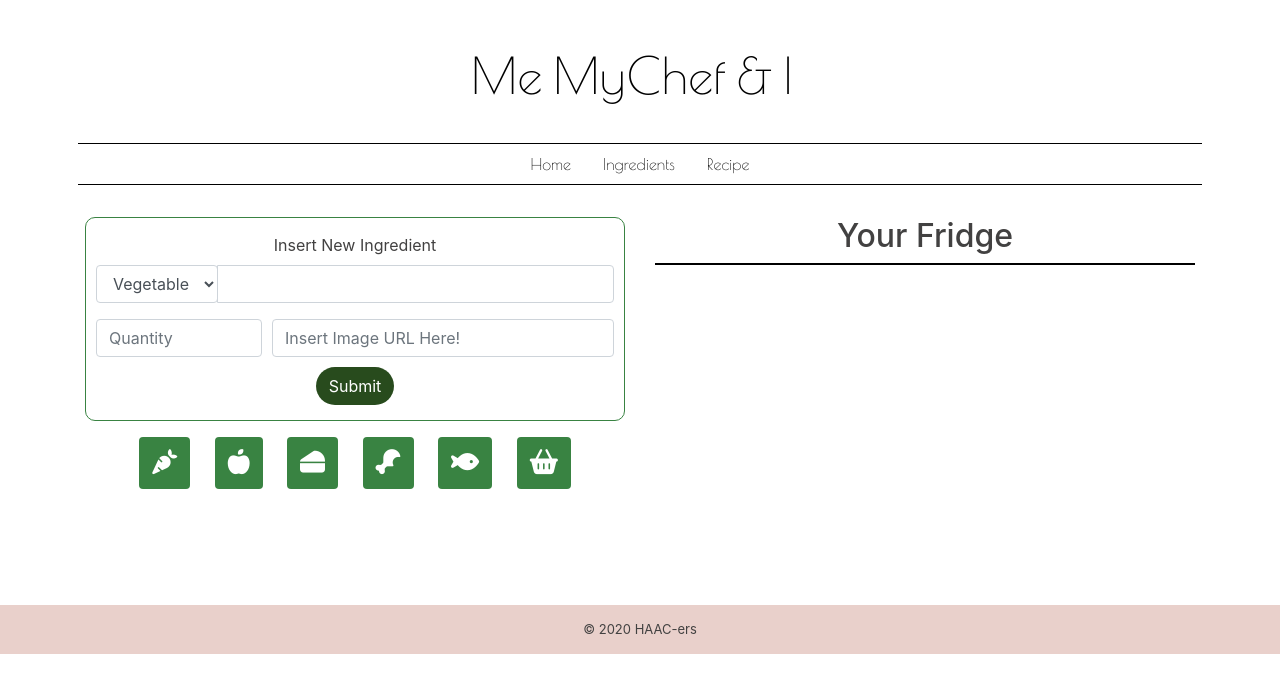
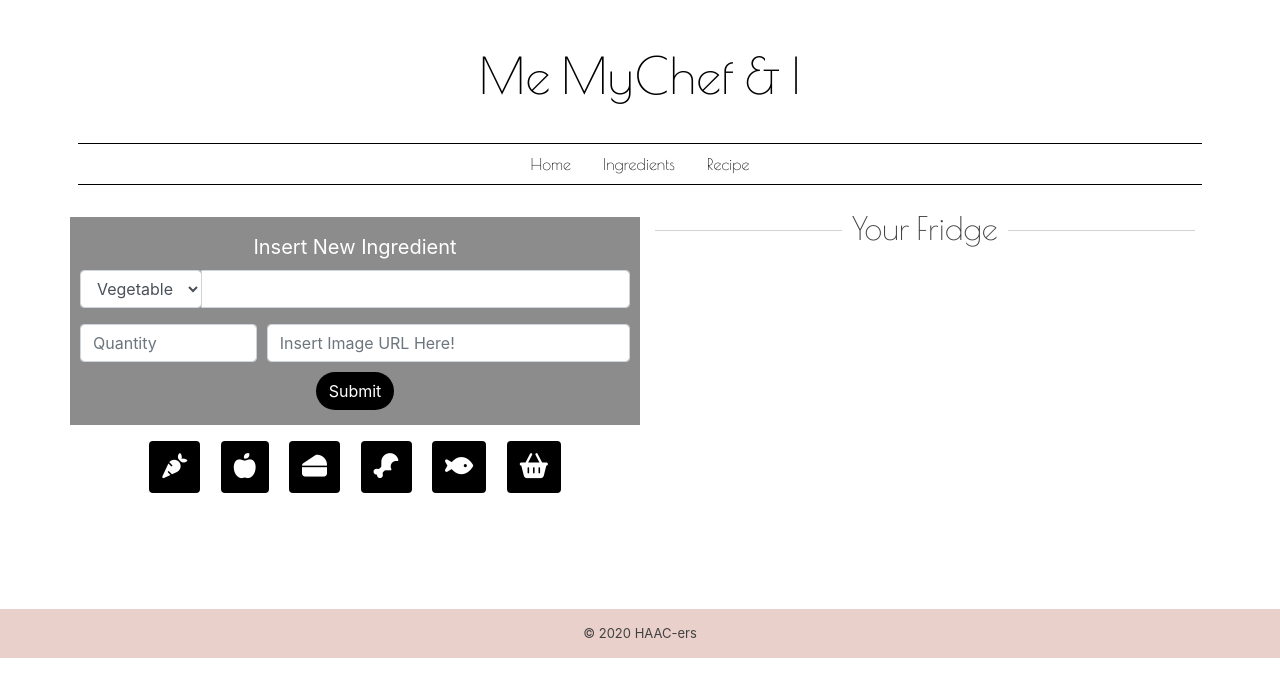
Before and after one commit to tndus604/Me-My-Chef-and-I, a website: page public/fridge.html in a window 1280 px wide. Drawn offline with nearby package versions, Linux system fonts and the light colour scheme; no server answers.

Commit message:
updated styles in fridge.html

```diff
--- a/public/assets/script.js
+++ b/public/assets/script.js
@@ -24,10 +24,10 @@ async function itemList( category='' ) {
     itemList.forEach( function(data) {
         renderItem.innerHTML += `
         <div class="col-4">
-        <button class="btn" onclick="addToFridge(this)" id="${data.id}" name="${data.item}" is_rotten="${data.is_rotten}">
+        <a class="btn" onclick="addToFridge(this)" id="${data.id}" name="${data.item}" is_rotten="${data.is_rotten}">
         <img src="${data.image_url}" style="height: 70px; border-radius: 50%;">
         <p>${data.item}</p>
-        </button>
+        </a>
         </div>
         `
     })
@@ -70,7 +70,7 @@ async function displayFridgeList (){
         renderFridge.innerHTML += `
 		<div class="col-4">
 			<img src="${data.image_url}" style="height: 70px; border-radius: 50%;">
-			<p>${data.item}</p><button class="btn btn-danger" onclick="removeItem(${data.id})"><i class="fa fa-trash"></i></button>
+			<p>${data.item} <button class="delete-btn" onclick="removeItem(${data.id})"><i class="fa fa-trash"></i></button></p>
 		</div>
     `
     })
--- a/public/assets/style.css
+++ b/public/assets/style.css
@@ -25,17 +25,21 @@ footer {
     position: relative;
 }
 
-a, a:hover {
+.nav {
+    width: 100%;
+}
+
+.navbar-brand, .nav-link, .navbar-brand:hover, .nav-link:hover{
     text-decoration : none;
     color: black;
 }
 
-ul {
-    width: 90%;
+.navbar-brand{
+    margin-right: 0;
 }
+
 .nav-link:hover{
     background: rgb(211, 209, 209);
-    color: black;
 }
 
 .title-logo{
@@ -43,12 +47,12 @@ ul {
     font-family: 'Poiret One', cursive;
     font-size: 30px;
 }
+
 nav {
     background-color: white;
     font-family: 'Poiret One', cursive;
     overflow: hidden;
     position: fixed;
-    /* top: 0; */
     width: 100%;
 }
 
@@ -66,11 +70,6 @@ nav {
     padding-top:13%;
 }
 
-
-/* .main-menu {
-    padding-top: 70px;
-} */
-
 .contentImg {
     height: 250px;
 }
@@ -81,46 +80,105 @@ nav {
 
 /* FRIDGE.html */
 .ingredient-input {
-    background-color: white;
     padding: 15px 10px;
-    border: 1px solid rgb(57,131,066);
-    border-radius: 10px;
+    background: rgb(141, 140, 140);
+}
+
+.input-title{
+    color: white;
+    font-size: 20px;
 }
 
 .submitIngreBtn {
-    background: rgb(40,75,29);
+    background: rgb(0, 0, 0);
     color: white;
     border-radius: 2rem;
     margin-top: 10px;
 }
 
-.vegi-btn, .category-btn{
-    background: rgb(57,131,066);
+.submitIngreBtn:hover {
+    background: rgb(233, 208, 203);
+    color: black;
+    border: 1px solid black;
+}
+
+.category{
+    background: rgb(0, 0, 0);
     color: white;
     font-size: 18px;
 }
 
-.category-btn:active, .vegi-btn:active {
+.vegi-btn:hover{
+    background: rgba(100, 224, 100, 0.548);
+}
+.fruit-btn:hover{
+    background: rgba(224, 149, 100, 0.548);
+}
+.dairy-btn:hover{
+    background: rgba(224, 211, 100, 0.548);
+}
+.meat-btn:hover{
+    background: rgba(224, 100, 100, 0.548);
+}
+.seafood-btn:hover{
+    background: rgba(100, 149, 224, 0.548);
+}
+.others-btn:hover{
+    background: rgba(108, 100, 224, 0.548);
+}
+
+.item-by-category{
+    background: rgba(218, 212, 210, 0.479);
+}
+
+.yourFridge {
+    font-family: 'Poiret One', cursive;
+    border-bottom: 1px solid lightgray;
+    line-height: 0.1em;
+    margin: 10px 0 20px;
+    margin-bottom: 30px;
+}
+.fridge-title{
+    background:#fff;
+    padding:0 10px;
+}
+.delete-btn {
+    border: 1px solid red;
     background: red;
+    color: white;
+    border-radius: 3px;
+}
+.delete-btn:hover{
+    color: red;
+    background: white;
+    border: 1px solid red;
 }
 
 @media (min-width: 330px) {
-    .category-btn {
-        margin-left: 8px;
+    .category {
+        margin-left: 4px;
+        margin-right: 4px;
     }
 }
 @media (max-width: 576px)
 {
     #renderItem {
-        height: 300px;
+        height: 350px;
+    }
+    .nav {
+        width: 100%;
     }
 }
 @media (min-width: 992px) {
-    .category-btn {
-        margin-left: 20px;
+    .category {
+        margin-left: 8px;
+        margin-right: 8px;
     }
-    .vegi-btn, .category-btn {
+    .category {
         font-size: 25px;
+    }
+    .nav {
+        width: 90%;
     }
 }
 
--- a/public/fridge.html
+++ b/public/fridge.html
@@ -25,9 +25,9 @@
   <!-- Navbar -->
   <nav class="navbar flex-column">
     <a class="navbar-brand text-center" href="index.html" style="font-size: 50px; padding-top: 30px; padding-bottom: 30px;">Me MyChef & I</a>
-      <ul class="nav justify-content-center" style="border-top: 1px black solid; border-bottom: 1px black solid">
+      <ul class="nav justify-content-center menu-list" style="border-top: 1px black solid; border-bottom: 1px black solid">
         <li class="nav-item">
-          <a class="nav-link active" href="index.html">Home</a>
+          <a class="nav-link" href="index.html">Home</a>
         </li>
         <li class="nav-item">
           <a class="nav-link" href="fridge.html">Ingredients</a>
@@ -42,10 +42,11 @@
   <div class="row text-center">
     <div class="col-12 col-md-6 text-center">
       <div class="row">
-        <div class="col-12">
-              <form class="ingredient-input">
+
+        <div class="col-12 ingredient-input">
+              <form class="">
                 <div class="form-group">
-                  <label for="foodInfo">Insert New Ingredient</label>
+                  <label class="input-title" for="foodInfo">Insert New Ingredient</label>
                   <div class="input-group mb-3">
                     <div class="input-group-prepend">
                       <select class="form-control" id="category">
@@ -71,31 +72,29 @@
                 <button class="btn submitIngreBtn" type="submit" onclick="addItem(event)">Submit</button>
               </form>
         </div>
-        <!-- https://cdn.onlinewebfonts.com/svg/img_19587.png -->
+
         <div class="col-12 btn-row mt-3 mb-3">
-        <button type="button vegi-btn" class="btn vegi-btn" onclick="itemList(category='vegetable')"><i class="fas fa-carrot"></i></button>
-        <button type="button" class="btn category-btn" onclick="itemList(category='fruit')"><i class="fas fa-apple-alt"></i></button>
-        <button type="button" class="btn category-btn" onclick="itemList(category='dairy')"><i class="fas fa-cheese"></i></button>
-        <button type="button" class="btn category-btn" onclick="itemList(category='meat')"><i class="fas fa-drumstick-bite"></i></button>
-        <button type="button" class="btn category-btn" onclick="itemList(category='seafood')"><i class="fas fa-fish"></i></button>
-        <button type="button" class="btn category-btn" onclick="itemList(category='others')"><i class="fas fa-shopping-basket"></i></button>
+          <button type="button" class="btn category vegi-btn" onclick="itemList(category='vegetable')"><i class="fas fa-carrot"></i></button>
+          <button type="button" class="btn category fruit-btn" onclick="itemList(category='fruit')"><i class="fas fa-apple-alt"></i> </button>
+          <button type="button" class="btn category dairy-btn" onclick="itemList(category='dairy')"><i class="fas fa-cheese"></i></button>
+          <button type="button" class="btn category meat-btn" onclick="itemList(category='meat')"><i class="fas fa-drumstick-bite"></i></button>
+          <button type="button" class="btn category seafood-btn" onclick="itemList(category='seafood')"><i class="fas fa-fish"></i></button>
+          <button type="button" class="btn category others-btn" onclick="itemList(category='others')"><i class="fas fa-shopping-basket"></i></button>
         </div>
       </div>
 
-        <div class="row overflow-auto" id="renderItem">
-
+        <div class="row overflow-auto item-by-category" id="renderItem">
         </div>
     </div>
 
     <div class="col-12 col-md-6 text-center">
       <!-- title -->
-      <h2>Your Fridge</h2>
+      <h2 class="yourFridge"><span id="fridge-title">Your Fridge</span></h2>
       <!-- Fridge List -->
-      <div class="container" style="border: 1px solid black">
         <div class="row" id='renderFridge'>
 
         </div>
-      </div>
+
     </div>
   </div>
 </div>
```
